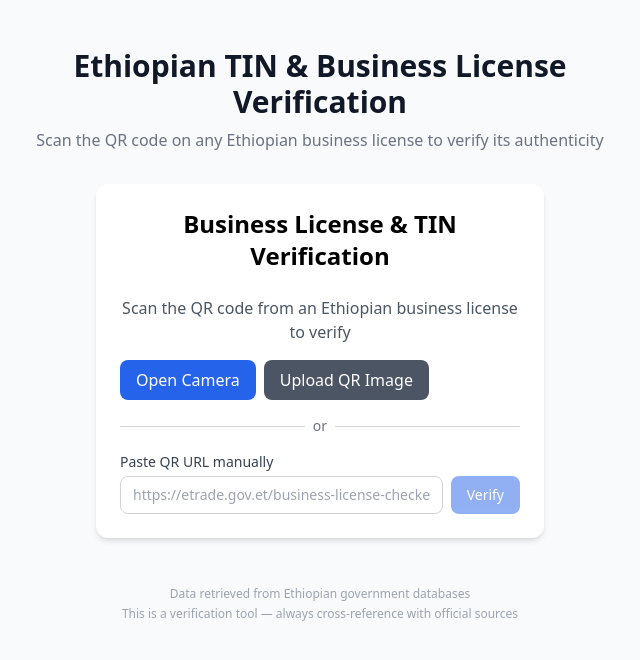
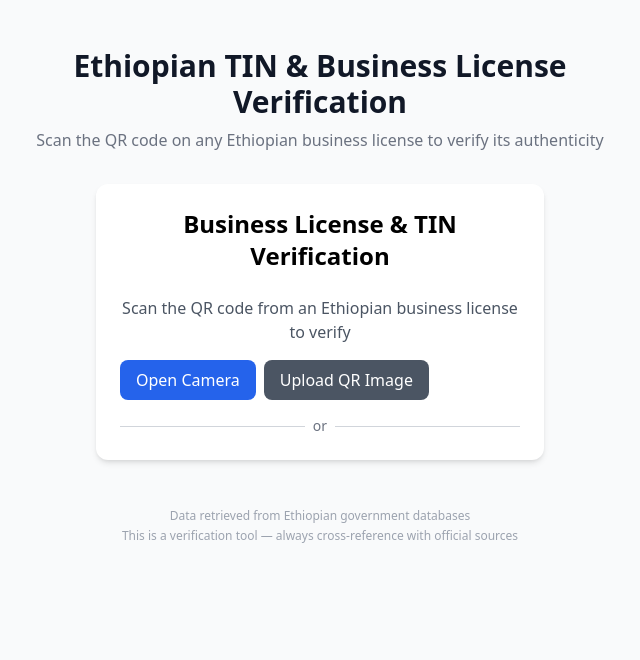
Before and after one commit to jmustafacctechet-glitch/tin_verifie_frontend, a React (Vite) app: page / in a window 1280 px wide. Shown: the top 660 px of the page, without its empty margins (320-960 px from the left). Built offline with nearby package versions, Linux system fonts and the light colour scheme.

Commit message:
remove manual QR URL input

```diff
--- a/src/components/VerificationFlow.tsx
+++ b/src/components/VerificationFlow.tsx
@@ -115,12 +115,6 @@ export default function VerificationFlow() {
               <span className="bg-white px-2 text-gray-500">or</span>
             </div>
           </div>
-          <div>
-            <label className="block text-sm font-medium text-gray-700 mb-1">
-              Paste QR URL manually
-            </label>
-            <ManualUrlInput onSubmit={handleScan} />
-          </div>
         </div>
       )}
 
@@ -199,33 +193,3 @@ export default function VerificationFlow() {
     </div>
   );
 }
-
-function ManualUrlInput({ onSubmit }: { onSubmit: (url: string) => void }) {
-  const [value, setValue] = useState('');
-
-  function handleSubmit(e: React.FormEvent) {
-    e.preventDefault();
-    if (value.trim()) {
-      onSubmit(value.trim());
-    }
-  }
-
-  return (
-    <form onSubmit={handleSubmit} className="flex gap-2">
-      <input
-        type="text"
-        value={value}
-        onChange={(e) => setValue(e.target.value)}
-        placeholder="https://etrade.gov.et/business-license-checker?..."
-        className="flex-1 px-3 py-2 border border-gray-300 rounded-lg text-sm focus:outline-none focus:border-blue-500"
-      />
-      <button
-        type="submit"
-        disabled={!value.trim()}
-        className="px-4 py-2 bg-blue-600 text-white rounded-lg text-sm hover:bg-blue-700 disabled:opacity-50"
-      >
-        Verify
-      </button>
-    </form>
-  );
-}
```
